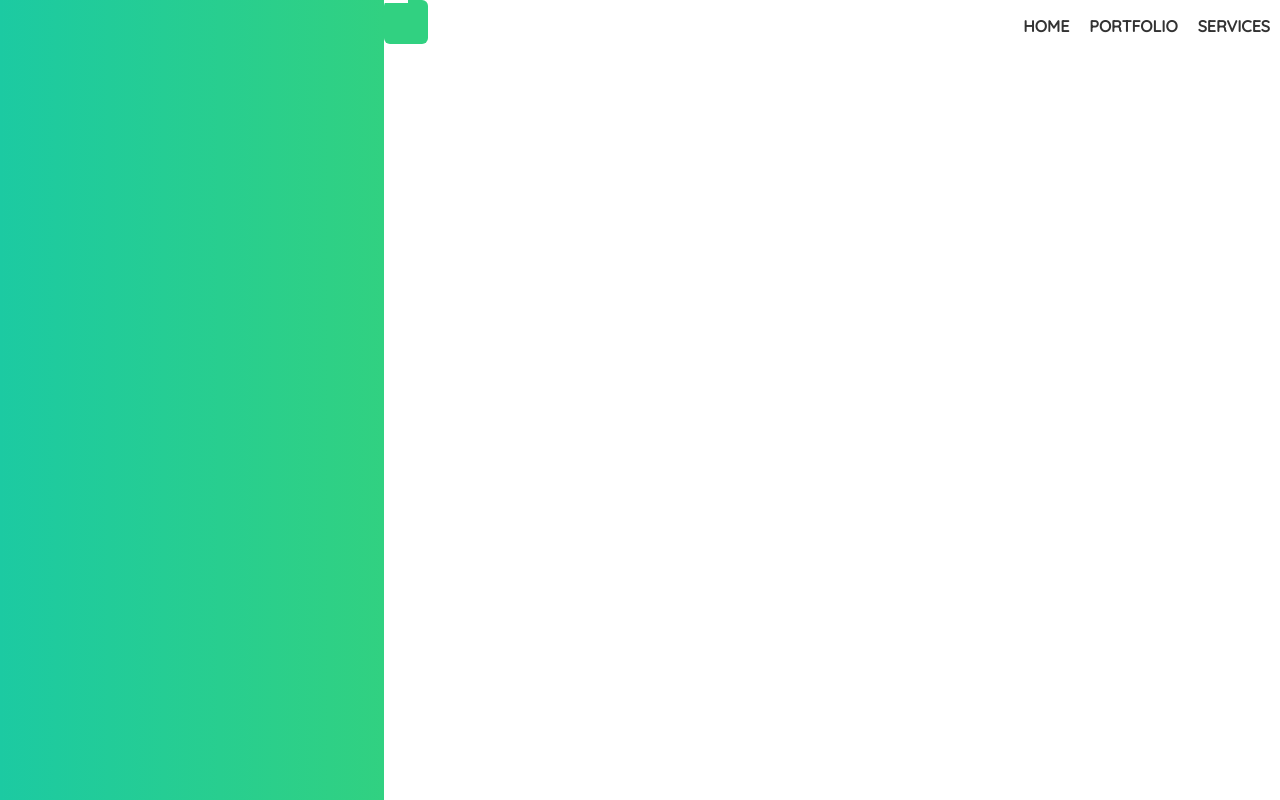
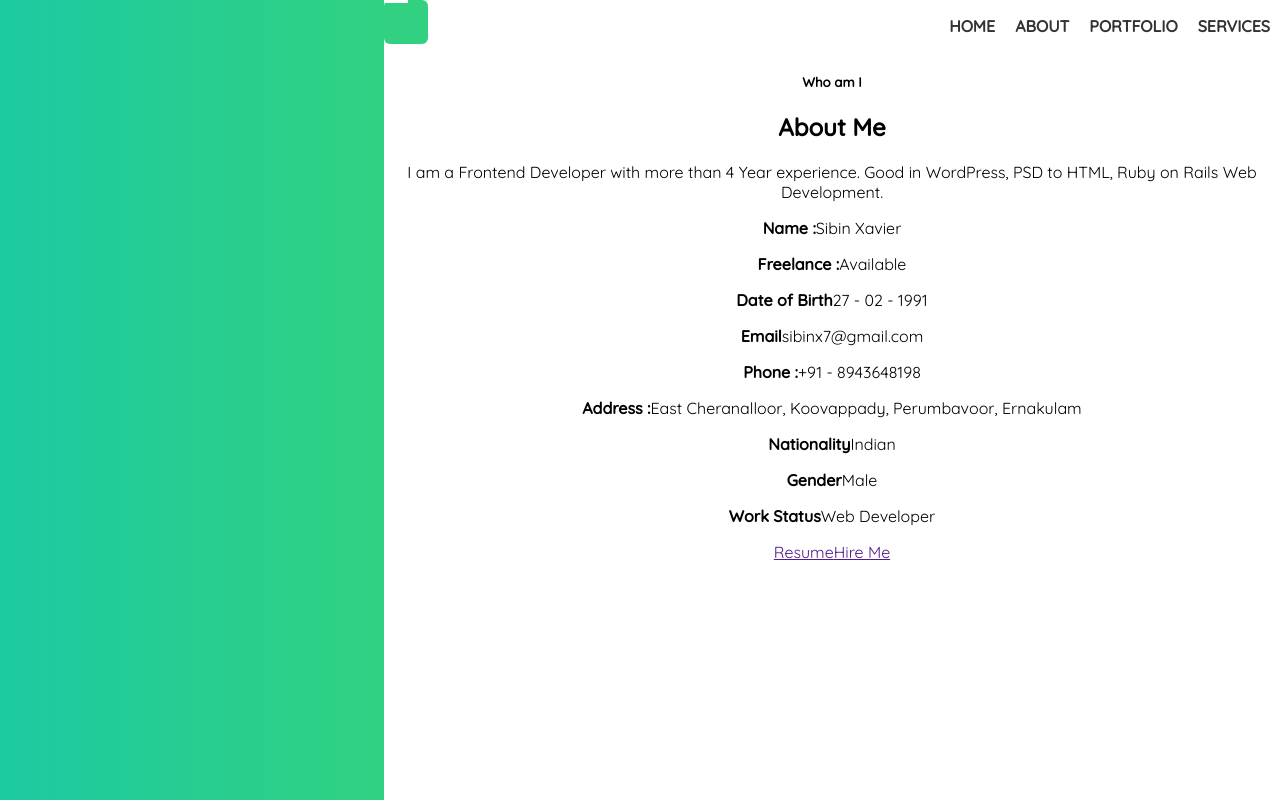
Before and after one commit to sibinx7/works, a React app: page /about in a window 1280 px wide. Built offline with nearby package versions, Linux system fonts and the light colour scheme.

Commit message:
About and Service page modifications

```diff
--- a/package.json
+++ b/package.json
@@ -4,6 +4,7 @@
     "private": true,
     "dependencies": {
         "autoprefixer": "7.2.3",
+        "axios": "^0.17.1",
         "helmet": "^3.9.0",
         "object-assign": "4.1.1",
         "raf": "3.4.0",
--- a/src/App.js
+++ b/src/App.js
@@ -11,6 +11,8 @@ import {BrowserRouter as Router, Route} from 'react-router-dom';
 import Home from './home/Home';
 import Portfolio from './home/Portfolio';
 import Services from './home/Services';
+import About from './home/About';
+
 
 /* End Pages */
 
@@ -22,8 +24,9 @@ class App extends Component {
               <Sidebar/>
               <div className='page'>
                 <Header/>
-                <div>
+                <div className="content">
                   <Route exact path='/' component={Home}/>
+                  <Route path='/about' component={About}/>
                   <Route path='/portfolio' component={Portfolio}/>
                   <Route path='/services' component={Services}/>
                 </div>
--- a/src/Header.js
+++ b/src/Header.js
@@ -10,6 +10,7 @@ export default class Header extends Component {
 				</a>
 				<ul className="header__menu">
 					<li><Link to="/">Home</Link></li>
+					<li><Link	to="/about">About</Link></li>
 					<li><Link to="/portfolio">Portfolio</Link></li>
 					<li><Link	 to="/services">Services</Link></li>
 				</ul>
--- /dev/null
+++ b/src/home/About.js
@@ -0,0 +1,57 @@
+import React, {Component} from 'react'
+
+export default  class About extends Component{
+  render(){
+    return <div className='about-content'>
+      <div className="about-section">
+        <h5>Who am I</h5>
+        <h2>About Me</h2>
+        <p>
+          I am a Frontend Developer with more than 4 Year experience. Good in WordPress, PSD to HTML, Ruby on Rails Web Development.
+        </p>
+        <div className="about-me">
+          <p>
+            <b>Name :</b>
+            <span>Sibin Xavier</span>
+          </p>
+          <p>
+            <b>Freelance :</b>
+            <span>Available</span>
+          </p>
+          <p>
+            <b>Date of Birth</b>
+            <span>27 - 02 - 1991</span>
+          </p>
+          <p>
+            <b>Email</b>
+            <span>sibinx7@gmail.com</span>
+          </p>
+          <p>
+            <b>Phone :</b>
+            <span>+91 - 8943648198</span>
+          </p>
+          <p>
+            <b>Address :</b>
+            <span>East Cheranalloor, Koovappady, Perumbavoor, Ernakulam</span>
+          </p>
+          <p>
+            <b>Nationality</b>
+            <span>Indian</span>
+          </p>
+          <p>
+            <b>Gender</b>
+            <span>Male</span>
+          </p>
+          <p>
+            <b>Work Status</b>
+            <span>Web Developer</span>
+          </p>
+        </div>
+        <div className="about-download">
+          <a href="">Resume</a>
+          <a href="">Hire Me</a>
+        </div>
+      </div>
+    </div>
+  }
+}
--- a/src/home/Home.js
+++ b/src/home/Home.js
@@ -1,9 +1,60 @@
 import React, {Component} from 'react';
 
 class Home extends Component{
+
+  constructor(){
+    super();
+    this.skills = [];
+    this.develop = [];
+  }
+  componentWillMount(){
+    this.skills = [
+      'PHP', 'WordPress', 'Ruby on Rails', 'HTML5',' Angular 1', 'Angular 4', 'Angular 5',
+      'React JS', 'Ember JS', 'CSS', 'ES6', 'Spike JS', 'Middleman', 'Laravel', 'Divi Visual Builder',
+      'TypeScript', 'MEAN Stack', 'Hapi JS', 'Express JS', 'Node JS', 'Bootstrap', 'Foundation',
+      'Material Design', 'Foundation Email Framework'
+    ]
+
+
+    this.develop = [
+      'Ruby on Rails Website',
+      'Laravel Website',
+      'WordPress Website',
+      'PSD to HTML Conversion',
+      'PSD to WordPress Conversion',
+      'Frontend Development',
+      'Angular 1, 4, 5 Websites',
+      'React JS',
+      'Ember JS',
+      'MEAN Stack',
+    ]
+  }
+
   render(){
-    return <div>
-      <h1>Home Page</h1>
+    return <div className="main-content">
+      <h3>Welcome to 7chip</h3>
+      <h2>Crafted Websites</h2>
+      <h1>
+        I Develop
+        {
+          this.develop.map( (item, index) => <span className="" key={index}>{item}</span>)
+        }
+      </h1>
+      <section>
+        <p>
+          Thanks for visiting my portfolio website. Here I develop WordPress Website for
+          small and medium clients, PSD to HTML Projects, Laravel and Ruby on Rails Projects.
+        </p>
+      </section>
+      <section>
+        <h5 className='text-uppercase'>Skills</h5>
+        <ul>
+          {
+            this.skills.map( (item, index) => <li key={index}>{item}</li> )
+          }
+        </ul>
+      </section>
+
     </div>
   }
 }
--- a/src/home/Services.js
+++ b/src/home/Services.js
@@ -1,9 +1,69 @@
 import React, {Component} from 'react';
 
 class Services extends Component{
+  constructor(){
+    super();
+
+    this.service_list = [];
+
+    this.testmonials = [];
+  }
+
+
+  componentWillMount(){
+    this.service_list = [
+      {
+        image: '',
+        title: 'PSD to HTML',
+        content: ''
+      },
+      {
+        image: '',
+        title: 'WordPress Development',
+        content:''
+      },
+      {
+        image: '',
+        title: 'Ruby on Rails Development',
+        content: ''
+      },
+      {
+        image: '',
+        title: 'Laravel Development',
+        content: ''
+      },
+      {
+        image: '',
+        title: 'E- Commerce  Development',
+        content: ''
+      }
+    ]
+  }
+
   render(){
-    return <div>
-      <h1>Service Page</h1>
+    return <div className="main-services">
+      <h5> We Offer</h5>
+      <h2>Services</h2>
+      <div className="clearfix"></div>
+      <div className="service-box">
+        <ul>
+          {
+            this.service_list.map( (item, index) => {
+              return <li key={index}>
+                <div className="item__image">
+                  <img src={item.image} alt={item.title}/>
+                </div>
+                <div className="item__content">
+                  <h4>{item.title}</h4>
+                  <p>{item.content}</p>
+                </div>
+              </li>
+            })
+          }
+        </ul>
+      </div>
+      <div className="clearfix"></div>
+
     </div>
   }
 }
```
Also changed, not shown: 1 other file (tests, documents, lock files or other folders).
